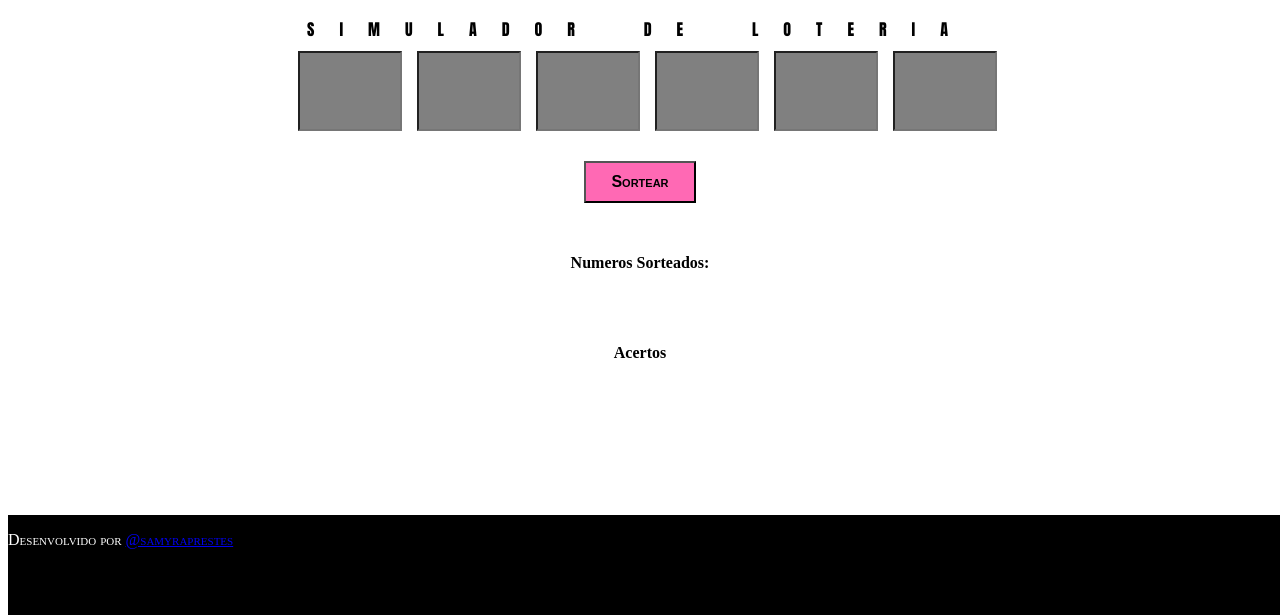
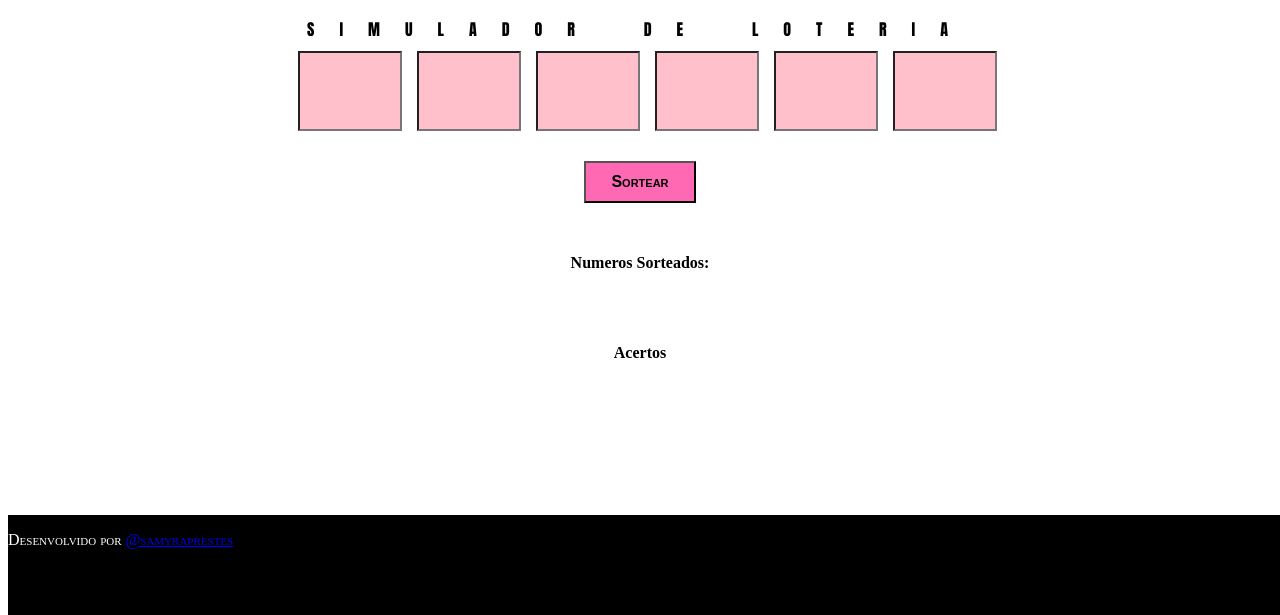
Before and after one commit to samyraprestes/loteca_mat, a plain HTML site: page index.html in a window 1280 px wide. Shown: the part 185-800 px from the top of the page. Drawn offline with Linux system fonts and the light colour scheme.

Commit message:
mudar cor do fundo

```diff
--- a/estilos.css
+++ b/estilos.css
@@ -37,8 +37,8 @@ h3 {
 width: 1.5em;
 font-size: 4em;
 margin-left: 15px;
-background-color: grey;
-color: pink;
+background-color: pink;
+color: grey;
 }
 
 .btnSort > button{
```
